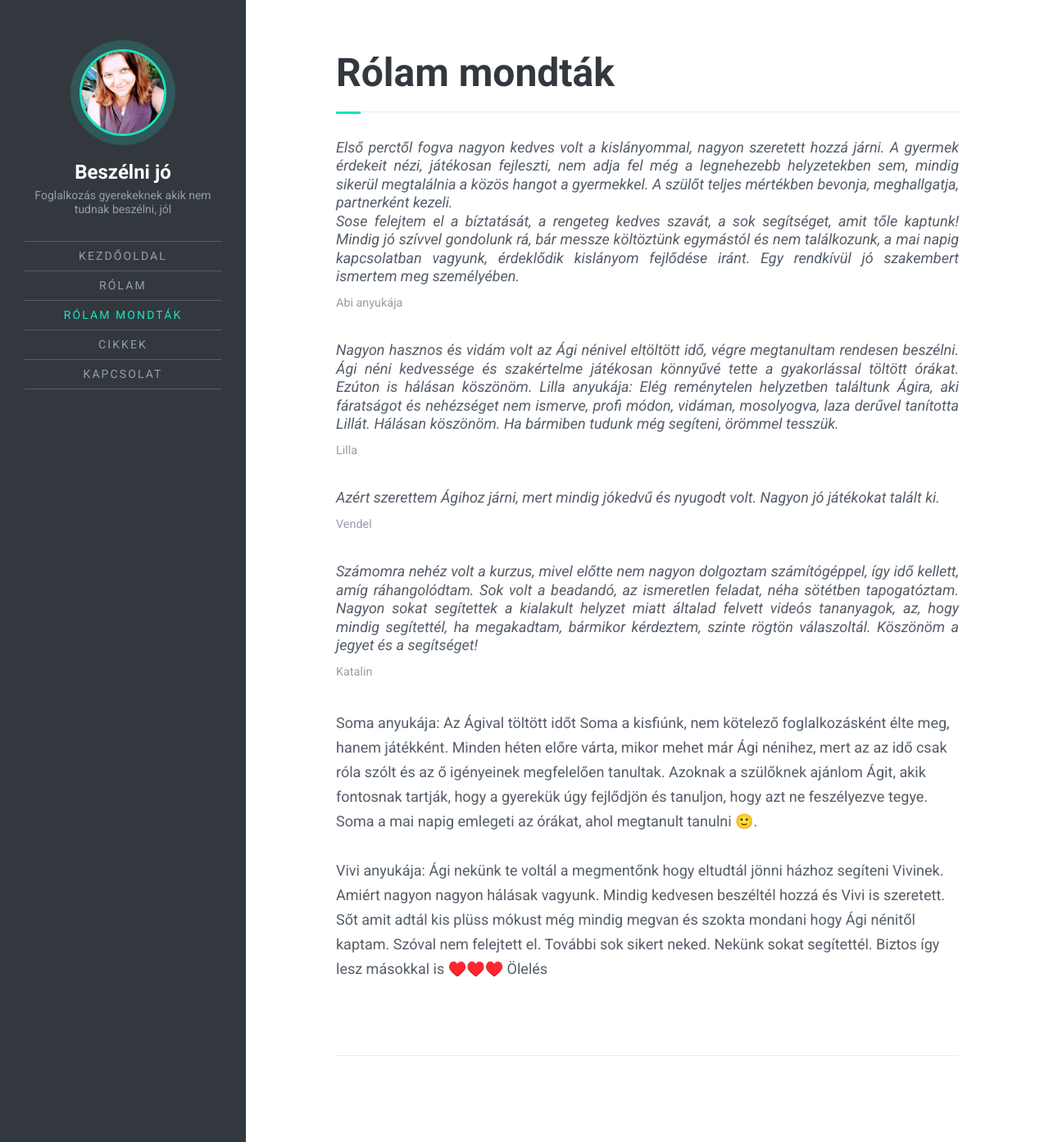
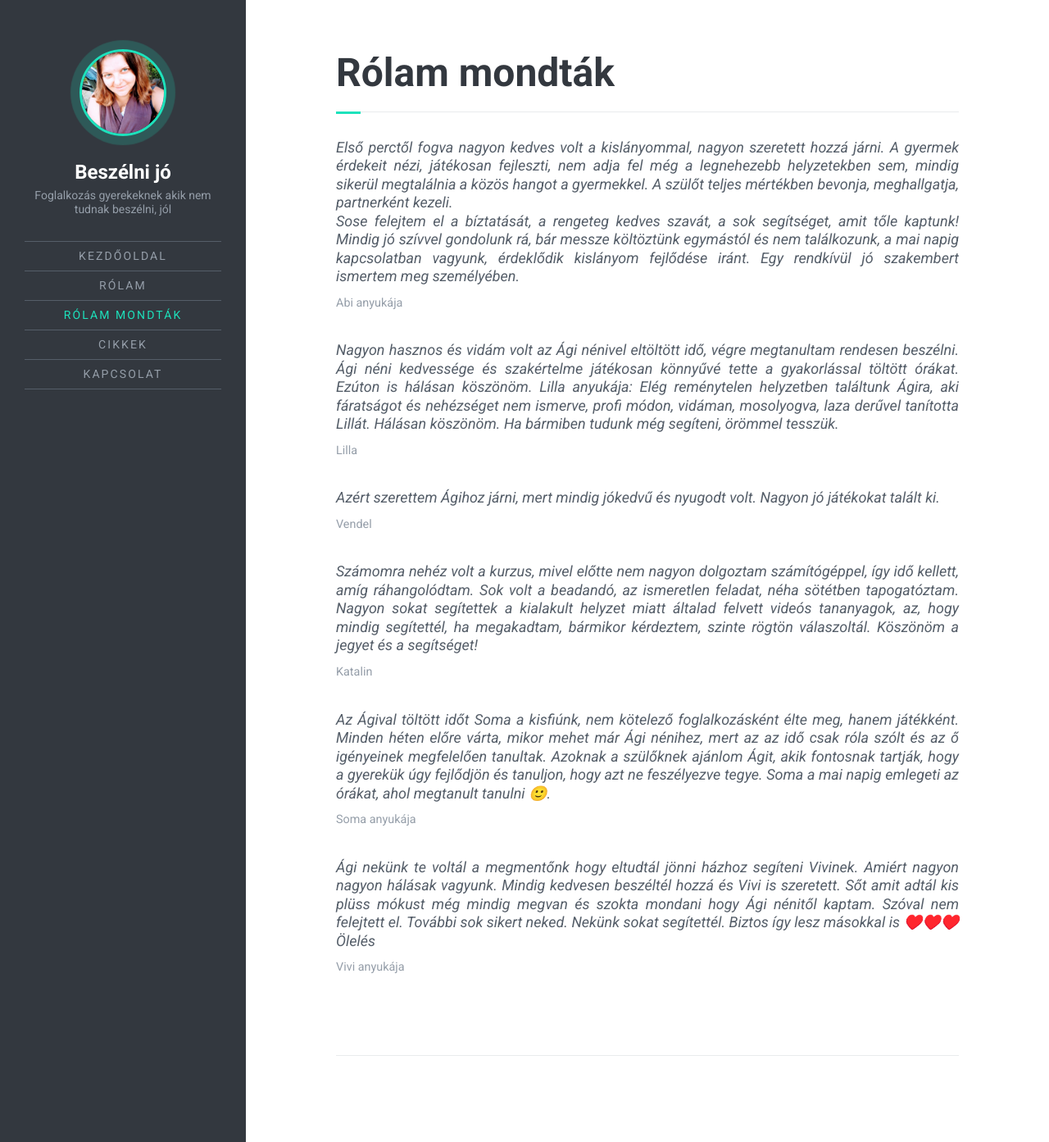
Before and after one commit to beszelnijo/beszelnijo.github.io, a Jekyll site: the page built from rolammondtak.md, in a window 1280 px wide and 1393 px high. Shown: the whole window at 82% size. Built offline with Jekyll 4.4.1, drawn with Linux system fonts in a browser that asks for light colours; some of the changed lines change nothing that is shown.

Commit message:
Update rolammondtak.md

```diff
--- a/rolammondtak.md
+++ b/rolammondtak.md
@@ -16,7 +16,7 @@ Lilla anyukája: Elég reménytelen helyzetben találtunk Ágira, aki fáratság
 
 >Számomra nehéz volt a kurzus, mivel előtte nem nagyon dolgoztam számítógéppel, így idő kellett, amíg ráhangolódtam. Sok volt a beadandó, az ismeretlen feladat, néha sötétben tapogatóztam. Nagyon sokat segítettek a kialakult helyzet miatt általad felvett videós tananyagok, az, hogy mindig segítettél, ha megakadtam, bármikor kérdeztem, szinte rögtön válaszoltál. Köszönöm a jegyet és a segítséget! <cite>Katalin</cite>
 
-Soma anyukája: Az Ágival töltött időt Soma a kisfiúnk, nem kötelező foglalkozásként élte meg, hanem játékként. Minden héten előre várta, mikor mehet már Ági nénihez, mert az az idő csak róla szólt és az ő igényeinek megfelelően tanultak.
-Azoknak a szülőknek ajánlom Ágit, akik fontosnak tartják, hogy a gyerekük úgy fejlődjön és tanuljon, hogy azt ne feszélyezve tegye. Soma a mai napig emlegeti az órákat, ahol megtanult tanulni 🙂.
+>Az Ágival töltött időt Soma a kisfiúnk, nem kötelező foglalkozásként élte meg, hanem játékként. Minden héten előre várta, mikor mehet már Ági nénihez, mert az az idő csak róla szólt és az ő igényeinek megfelelően tanultak.
+Azoknak a szülőknek ajánlom Ágit, akik fontosnak tartják, hogy a gyerekük úgy fejlődjön és tanuljon, hogy azt ne feszélyezve tegye. Soma a mai napig emlegeti az órákat, ahol megtanult tanulni 🙂. <cite>Soma anyukája</cite>
 
-Vivi anyukája: Ági nekünk te voltál a megmentőnk hogy eltudtál jönni házhoz segíteni Vivinek. Amiért nagyon nagyon hálásak vagyunk. Mindig kedvesen beszéltél hozzá és Vivi is szeretett. Sőt amit adtál kis plüss mókust még mindig megvan és szokta mondani hogy Ági nénitől kaptam. Szóval nem felejtett el. További sok sikert neked. Nekünk sokat segítettél. Biztos így lesz másokkal is ♥️♥️♥️ Ölelés
+>Ági nekünk te voltál a megmentőnk hogy eltudtál jönni házhoz segíteni Vivinek. Amiért nagyon nagyon hálásak vagyunk. Mindig kedvesen beszéltél hozzá és Vivi is szeretett. Sőt amit adtál kis plüss mókust még mindig megvan és szokta mondani hogy Ági nénitől kaptam. Szóval nem felejtett el. További sok sikert neked. Nekünk sokat segítettél. Biztos így lesz másokkal is ♥️♥️♥️ Ölelés <cite>Vivi anyukája</cite>
```
